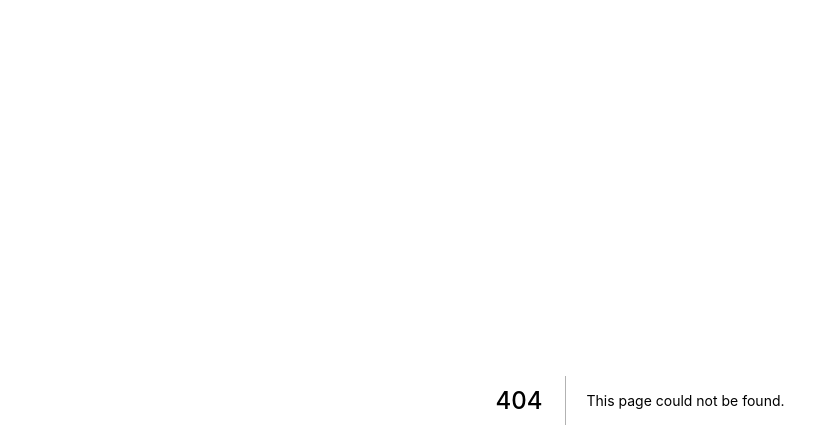
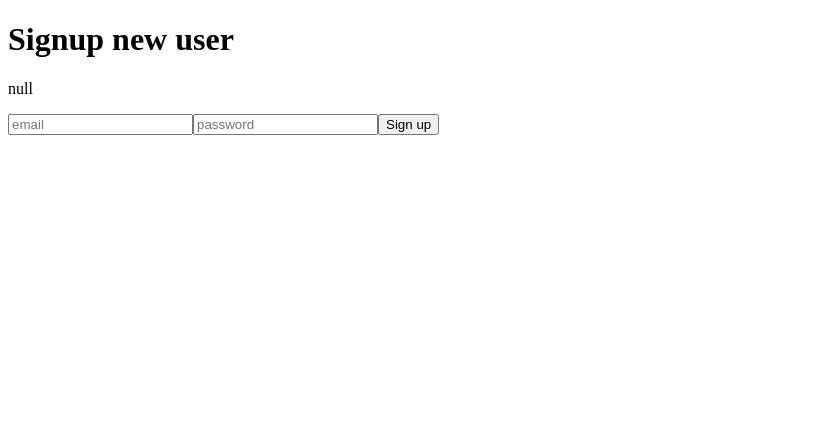
Before and after one commit to yuico/next-react, a Next.js app: page /Signup in a window 1280 px wide. Before the commit this address had no page. Shown: the top 448 px of the page, without its empty margins (0-839 px from the left). Built offline with nearby package versions, Linux system fonts and the light colour scheme.

Commit message:
set signup page

```diff
--- /dev/null
+++ b/src/pages/Signup.tsx
@@ -0,0 +1,30 @@
+import { useState, useRef } from 'react';
+
+export default function Signup() {
+  const emailRef = useRef<HTMLInputElement>(null);
+  const passRef = useRef<HTMLInputElement>(null);
+  const [message, messageSet] = useState<any>(null);
+  async function handleSignup() {
+    const resp = await fetch('http://localhost:3000/api/signup', {
+      method: 'POST',
+      headers: {
+        'Content-Type': 'application/json',
+      },
+      body: JSON.stringify({
+        email: emailRef.current?.value,
+        password: passRef.current?.value,
+      }),
+    });
+    const json = await resp.json();
+    messageSet(json);
+  }
+  return (
+    <div>
+      <h1>Signup new user</h1>
+      <p>{JSON.stringify(message)}</p>
+      <input type='text' placeholder='email' ref={emailRef} />
+      <input type='password' placeholder='password' ref={passRef} />
+      <button onClick={handleSignup}>Sign up</button>
+    </div>
+  );
+}
```
